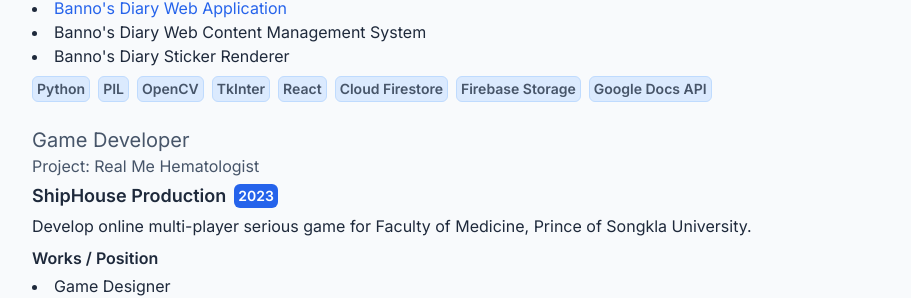
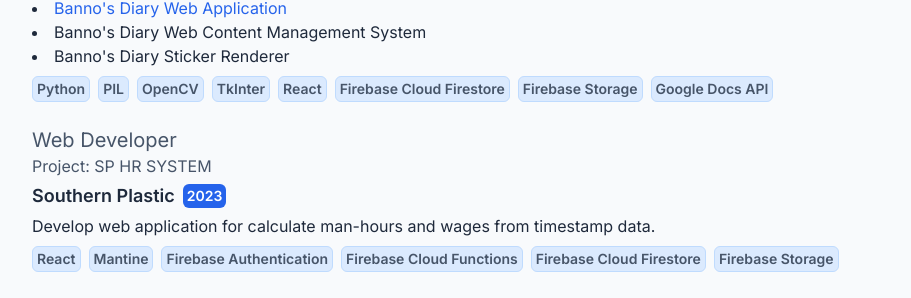
Before and after one commit to jamesfeeder/jamesfeeder.github.io, a SvelteKit app: page /cv in a window 1280 px wide. Shown: the part 508-806 px from the top of the page, without its empty margins (184-1095 px from the left). Built offline with nearby package versions, Linux system fonts and the light colour scheme.

Commit message:
add new work

```diff
--- a/src/routes/+layout.svelte
+++ b/src/routes/+layout.svelte
@@ -44,7 +44,7 @@
 			transitionDirection = clamp(end - start);
 		}
 
-		console.log({ startUrl: data.pathname, endUrl: targetUrl, direction: transitionDirection });
+		// console.log({ startUrl: data.pathname, endUrl: targetUrl, direction: transitionDirection });
 	});
 </script>
 
@@ -67,14 +67,14 @@
 {/if}
 
 {#key data.pathname}
-	<div in:blur={{ duration: 240, delay: 240, amount: 4 }} out:blur={{ duration: 120, amount: 8 }}>
+	<div in:fade={{ duration: 240, delay: 240}} out:fade={{ duration: 120}}>
 	<div
 		in:fly={{
-				x: 88 * transitionDirection,
-				duration: 160 * Math.abs(transitionDirection),
+			x: 88 * 0.5 * transitionDirection,
+			duration: 240 * Math.abs(transitionDirection),
 			delay: 240 * Math.abs(transitionDirection)
 		}}
-			out:fly={{ x: 88 * -transitionDirection, duration: transitionDirection === 0 ? 120 : 240 }}
+		out:fly={{ x: 88 * 0.5 * -transitionDirection, duration: transitionDirection === 0 ? 120: 240 }}
 		class={data.pathname !== '/' ? 'pt-14' : ''}
 	>
 		<slot />
--- a/src/routes/+page.svelte
+++ b/src/routes/+page.svelte
@@ -1,12 +1,35 @@
 <script>
 	import Anchor from '$lib/Anchor.svelte';
+	import { onMount } from 'svelte';
+
+	let scrollY = 0;
+	let innerHeight = 0;
+	let innerWidth = 0;
+
+	let scrollbarWidth = 0;
+
+	onMount(() => {
+		scrollbarWidth = window.innerWidth - document.documentElement.clientWidth;
+	});
 </script>
 
-<head>
+<svelte:head>
 	<title>jamesfeeder's home</title>
-</head>
+</svelte:head>
 
-<main class="mx-auto flex min-h-screen max-w-4xl flex-col justify-center">
+<!-- <code class="fixed left-0 top-0 z-[100]">Scroll Y: {scrollY} px <br /></code> -->
+
+<svelte:window bind:scrollY bind:innerHeight bind:innerWidth />
+
+<!-- max-w-4xl -->
+<main
+	class="sticky top-0 mx-auto flex min-h-screen max-w-fit flex-col justify-center"
+	style={`
+		filter: blur(${Math.min(scrollY / 50, 8)}px);
+		opacity: ${1 - Math.min(scrollY / (0.2 * innerHeight), 1)};
+		transform: perspective(1200px) translatez(${-scrollY / 2}px);
+	`}
+>
 	<div class="p-6 pb-24">
 		<h1 class="text-3xl font-semibold text-slate-800 sm:text-[2rem] md:text-[2.5rem]">
 			Jetsadakorn Maliwan
--- a/src/routes/achievement/+page.svelte
+++ b/src/routes/achievement/+page.svelte
@@ -1 +1,3 @@
-<main class="min-h-screen"></main>
+<main class="min-h-screen min-w-full">
+  <h1>Work in Progress!</h1>
+</main>
--- a/src/routes/cv/+page.svelte
+++ b/src/routes/cv/+page.svelte
@@ -51,9 +51,24 @@
 				'OpenCV',
 				'TkInter',
 				'React',
-				'Cloud Firestore',
+				'Firebase Cloud Firestore',
 				'Firebase Storage',
 				'Google Docs API'
+			]
+		},
+		{
+			title: 'Web Developer',
+			projectName: 'SP HR SYSTEM',
+			client: 'Southern Plastic',
+			time: '2023',
+			description: 'Develop web application for calculate man-hours and wages from timestamp data.',
+			techs: [
+				'React',
+				'Mantine',
+				'Firebase Authentication',
+				'Firebase Cloud Functions',
+				'Firebase Cloud Firestore',
+				'Firebase Storage'
 			]
 		},
 		{
```
Lines whose indentation alone changed are shown as unchanged.
